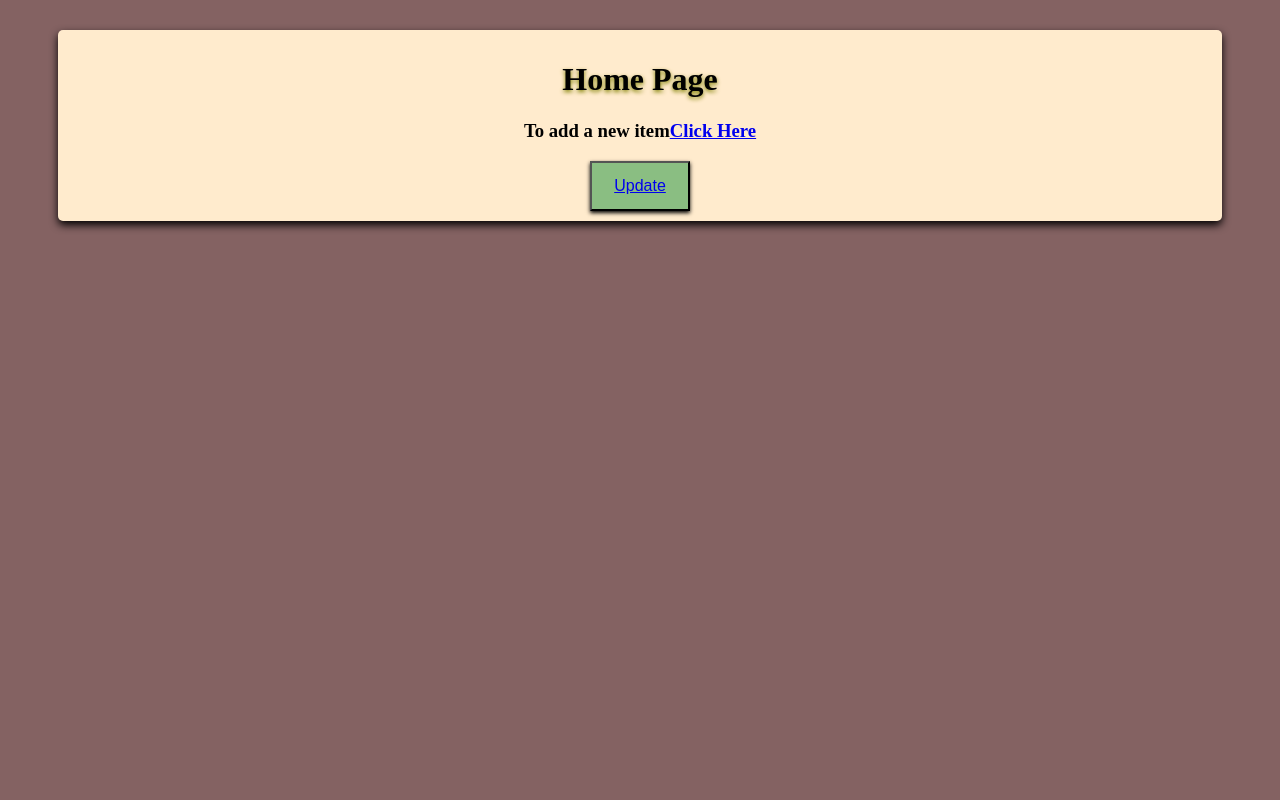
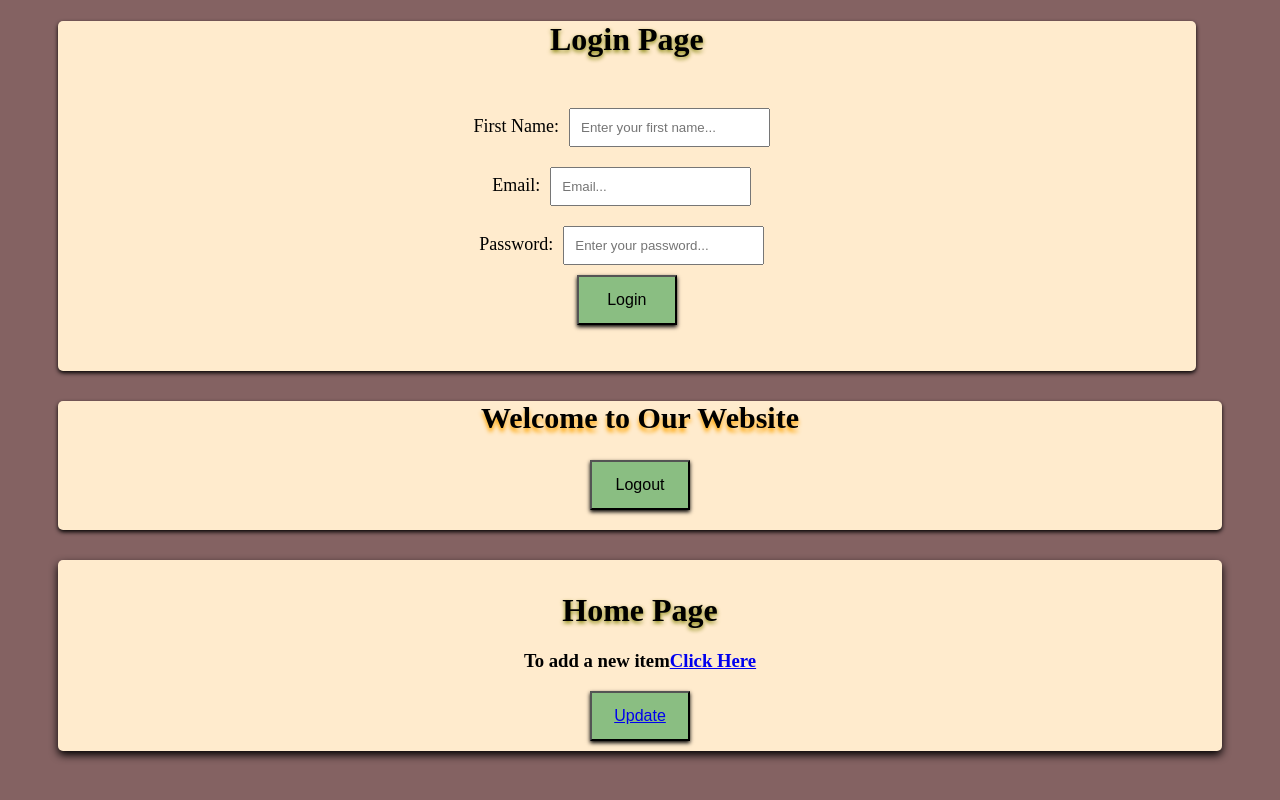
Before and after one commit to kalviumcommunity/Terrific_traps, a React (Vite) app in the folder client/: page /login in a window 1280 px wide. Shown: the top 800 px of the page. Built offline with nearby package versions, Linux system fonts and the light colour scheme.

Commit message:
loginPage

```diff
--- a/client/src/App.css
+++ b/client/src/App.css
@@ -0,0 +1,176 @@
+.frm{
+  background-color: blanchedalmond;
+  border-radius: 5px;
+  box-shadow: 0 2px 4px;
+  margin-left: 50px;
+  margin-right: 50px;
+  margin-bottom: 20px;
+  margin-top: 30px;
+  padding-top: 10px;
+  padding-bottom: 30px;
+  margin-left: 55px;
+  margin-right: 55px;
+}
+input{
+  margin: 10px;
+  padding: 10px;
+}
+.contain{
+  display: flex;
+  flex-direction: column;
+  justify-content: center;
+}
+.frm:hover{
+  background-color: rgb(187, 240, 222);
+  box-shadow: 0 8px 16px ;
+}
+input:hover{
+  box-shadow: 0 5px 10px black;
+  outline: none;
+  color: rgb(94, 84, 72);
+  font-size: 15px;
+  transition: 0.5s;
+}
+label{
+  font-size: large;
+}
+label:hover{
+  font-size: larger;
+  font-weight: 1000;
+  text-shadow: 0 2px 4px rgb(136, 112, 112);
+}
+
+.btn{
+  padding: 5px;
+}
+button{
+  background-color: rgb(138, 190, 130);
+  box-shadow: 0 2px 4px;
+  width: 100px;
+    height: 50px;
+    font-size: 16px;
+}
+button:hover{
+  background-color: rgb(166, 150, 247);
+  box-shadow:  2px 4px;
+}
+body{
+  background-color:rgb(132, 98, 98);
+}
+h2{
+  font-size: 30px;
+  text-shadow: 0 4px 4px orange;
+}
+.container{
+  background-color: blanchedalmond;
+  padding-bottom: 15px;
+  border-radius: 6px;
+  width: 500px;
+  display:flex;
+  flex-direction: column  ;
+  margin-top: 50px;
+  box-shadow: 0 4px 8px black;
+}
+.container:hover{
+  box-shadow: 0 20px 20px;
+}
+.data{
+  background-color: rgb(130, 179, 179);
+  padding-bottom: 5px;
+  margin: 20px;
+  margin-bottom: 20px;
+  border-radius: 10px;
+  font-weight:bold;
+  box-shadow: 0 4px 8px black;
+}
+.data:hover{
+  box-shadow: 10px 10px;
+  transition: 0.5s;
+  background-color: rgb(222, 178, 117);
+}
+.Flex {
+  display: grid;
+  justify-content: space-between;
+  align-items: center;
+  grid-template-columns: repeat(2, 1fr);
+  column-gap: 10px;
+  margin-left: 50px;
+  margin-bottom: 50px;
+}
+.add{
+  padding-top: 10px;
+  background-color: blanchedalmond;
+  border-radius: 5px;
+  box-shadow: 0 2px 4px;
+  margin-left: 50px;
+  margin-right: 50px;
+  margin-bottom: 20px;
+  margin-top: 30px;
+  padding-bottom: 10px;
+  box-shadow: 0 4px 8px black;
+}
+.add:hover{
+  background-color: rgb(187, 240, 222);
+}
+.intro{
+  background-color: blanchedalmond;
+  border-radius: 5px;
+  box-shadow: 0 2px 4px;
+  margin-left: 50px;
+  margin-right: 50px;
+  margin-bottom: 30px;
+}
+
+.image{
+  line-height: 130px;
+  width: 120px;
+  text-shadow: 1px 1px;
+  border: 1px solid black;
+  text-align: center;
+  font-size: 25px;
+  font-weight: bold;
+  margin-left: 45%;
+  box-shadow: 0px 0px 2px 2px;
+}
+h1{
+  text-shadow: 0 2px 4px ;
+  text-shadow:  0 2px 4px olive;
+}
+body{
+  text-align: center;
+  padding-bottom: 100px;
+}
+
+p{
+  font-size: 25px;
+}
+
+.box{
+  background-color: blanchedalmond;
+  border-radius: 5px;
+  box-shadow: 0 2px 4px;
+  margin-left: 50px;
+  margin-right: 50px;
+  margin-bottom: 30px;
+  width: 90%;
+  height: 350px;
+}
+.box:hover{
+  background-color: rgb(187, 240, 222);
+  border-radius: 5px;
+  box-shadow: 0 8px 16px;
+}
+.design{
+  background-color: blanchedalmond;
+  border-radius: 5px;
+  box-shadow: 0 2px 4px;
+  margin-left: 50px;
+  margin-right: 50px;
+  margin-bottom: 30px;
+  padding-bottom: 20px;
+}
+.design:hover{
+  background-color: rgb(187, 240, 222);
+  border-radius: 5px;
+  box-shadow: 0 8px 16px;
+}
--- a/client/src/App.jsx
+++ b/client/src/App.jsx
@@ -4,6 +4,8 @@ import Details from "./components/Details.jsx";
 import { BrowserRouter, Route, Routes } from "react-router-dom";
 import Update from "./components/Update.jsx";
 import Click from "./components/Click.jsx";
+import Login from "./components/Login.jsx";
+import './App.css'
 function App() {
   return (
     <>
@@ -12,6 +14,7 @@ function App() {
           <Route path="/" element={<Home />} />
           <Route path="/click" element={<Click />} />
           <Route path='/update/:id' element={<Update/>}/>
+          <Route path='login' element={<Login/>}/>
         </Routes>
         <Details />
       </BrowserRouter>
--- a/client/src/components/Click.css
+++ /dev/null
@@ -1,56 +0,0 @@
-.frm{
-  background-color: blanchedalmond;
-  border-radius: 5px;
-  box-shadow: 0 2px 4px;
-  margin-left: 50px;
-  margin-right: 50px;
-  margin-bottom: 20px;
-  margin-top: 30px;
-  padding-top: 10px;
-  padding-bottom: 30px;
-  margin-left: 55px;
-  margin-right: 55px;
-}
-input{
-  margin: 10px;
-  padding: 10px;
-}
-.contain{
-  display: flex;
-  flex-direction: column;
-  justify-content: center;
-}
-.frm:hover{
-  background-color: rgb(187, 240, 222);
-  box-shadow: 0 8px 16px ;
-}
-input:hover{
-  box-shadow: 0 5px 10px black;
-  outline: none;
-  color: rgb(94, 84, 72);
-  font-size: 15px;
-  transition: 0.5s;
-}
-label{
-  font-size: large;
-}
-label:hover{
-  font-size: larger;
-  font-weight: 1000;
-  text-shadow: 0 2px 4px rgb(136, 112, 112);
-}
-
-.btn{
-  padding: 5px;
-}
-button{
-  background-color: rgb(138, 190, 130);
-  box-shadow: 0 2px 4px;
-  width: 100px;
-    height: 50px;
-    font-size: 16px;
-}
-button:hover{
-  background-color: rgb(164, 129, 129);
-  box-shadow:  2px 4px;
-}
--- a/client/src/components/Click.jsx
+++ b/client/src/components/Click.jsx
@@ -1,7 +1,6 @@
 import React, { useState } from "react";
 import axios from "axios";
 import { useNavigate } from "react-router-dom";
-import "./Click.css";
 
 function Click() {
   const [ProductName, setProductName] = useState();
--- a/client/src/components/Details.css
+++ /dev/null
@@ -1,58 +0,0 @@
-body{
-  background-color:rgb(132, 98, 98);
-}
-h2{
-  font-size: 30px;
-  text-shadow: 0 4px 4px orange;
-}
-.container{
-  background-color: blanchedalmond;
-  padding-bottom: 15px;
-  border-radius: 6px;
-  width: 500px;
-  display:flex;
-  flex-direction: column  ;
-  margin-top: 50px;
-  box-shadow: 0 4px 8px black;
-}
-.container:hover{
-  box-shadow: 0 20px 20px;
-}
-.data{
-  background-color: rgb(130, 179, 179);
-  padding-bottom: 5px;
-  margin: 20px;
-  margin-bottom: 20px;
-  border-radius: 10px;
-  font-weight:bold;
-  box-shadow: 0 4px 8px black;
-}
-.data:hover{
-  box-shadow: 10px 10px;
-  transition: 0.5s;
-  background-color: rgb(222, 178, 117);
-}
-.Flex {
-  display: grid;
-  justify-content: space-between;
-  align-items: center;
-  grid-template-columns: repeat(2, 1fr);
-  column-gap: 10px;
-  margin-left: 50px;
-  margin-bottom: 50px;
-}
-.add{
-  padding-top: 10px;
-  background-color: blanchedalmond;
-  border-radius: 5px;
-  box-shadow: 0 2px 4px;
-  margin-left: 50px;
-  margin-right: 50px;
-  margin-bottom: 20px;
-  margin-top: 30px;
-  padding-bottom: 10px;
-  box-shadow: 0 4px 8px black;
-}
-.add:hover{
-  background-color: rgb(187, 240, 222);
-}
--- a/client/src/components/Details.jsx
+++ b/client/src/components/Details.jsx
@@ -1,9 +1,49 @@
 import React, { useEffect, useState } from "react";
 import { Link } from "react-router-dom";
-import "./Details.css";
+import axios from "axios";
 
 function Details() {
   const [value, setValue] = useState([]);
+  const [userData, setuserData] = useState([]);
+
+  useEffect(() => {
+    const getCookie = (name) => {
+      const cookieArray = document.cookie.split("; ");
+      const cookie = cookieArray.find((row) => row.startsWith(name + "="));
+      return cookie ? cookie.split("=")[1] : null;
+    };
+    const name = getCookie("name");
+    const email = getCookie("email");
+    const username = getCookie("username");
+
+    console.log("User Data:", { name, email, username });
+
+    setuserData({ name, email, username });
+  }, []);
+
+  useEffect(() => {
+    async function getApi() {
+      try {
+        const res = await axios.get("http://localhost:3000/");
+        console.log(res.data);
+        setData(res.data);
+      } catch (err) {
+        console.log(err);
+      }
+    }
+    getApi();
+  }, []);
+
+  const clearCookie = (name) => {
+    document.cookie = `${name}=; expires=Thu, 01 Jan 1970 00:00:00 UTC; path=/;`;
+  };
+
+  const handleLogout = (e) => {
+    clearCookie("name");
+    clearCookie("email");
+    clearCookie("password");
+    console.log("Updated Cookies:", document.cookie);
+  };
 
   useEffect(() => {
     console.log("Fetching data...");
@@ -23,6 +63,20 @@ function Details() {
 
   return (
     <>
+      <div className="design">
+        <nav>
+          <h2>Welcome to Our Website</h2>
+          {userData.name && <p>Name: {userData.name}</p>}
+          {userData.email && <p>Email: {userData.email}</p>}
+          {userData.password && <p>Password: {userData.password}</p>}
+          <Link to="/login">
+            <button onClick={handleLogout} className="logout">
+              Logout
+            </button>
+          </Link>
+        </nav>
+      </div>
+
       <div className="add">
         <h1>Home Page</h1>
         <h3>
@@ -32,7 +86,7 @@ function Details() {
           </Link>
         </h3>
         <button>
-          <Link to = {`/update/${value}`}>Update</Link>
+          <Link to={`/update/${value}`}>Update</Link>
         </button>
       </div>
       <div className="Flex">
--- a/client/src/components/Home.css
+++ /dev/null
@@ -1,32 +0,0 @@
-.intro{
-  background-color: blanchedalmond;
-  border-radius: 5px;
-  box-shadow: 0 2px 4px;
-  margin-left: 50px;
-  margin-right: 50px;
-  margin-bottom: 30px;
-}
-
-.image{
-  line-height: 130px;
-  width: 120px;
-  text-shadow: 1px 1px;
-  border: 1px solid black;
-  text-align: center;
-  font-size: 25px;
-  font-weight: bold;
-  margin-left: 45%;
-  box-shadow: 0px 0px 2px 2px;
-}
-h1{
-  text-shadow: 0 2px 4px ;
-  text-shadow:  0 2px 4px olive;
-}
-body{
-  text-align: center;
-  padding-bottom: 100px;
-}
-
-p{
-  font-size: 25px;
-}
--- a/client/src/components/Home.jsx
+++ b/client/src/components/Home.jsx
@@ -1,5 +1,4 @@
 import React from 'react';
-import './Home.css';
 
 function Home() {
   return (
--- /dev/null
+++ b/client/src/components/Login.jsx
@@ -0,0 +1,48 @@
+import React from "react";
+import { Link } from "react-router-dom";
+
+function Login() {
+  const cData = (name, value) => {
+    document.cookie = `${name}={${value}};path="/"`;
+  };
+
+  return (
+    <div className="box">
+      <h1>Login Page</h1>
+      <form className="login" onSubmit={(e) => e.preventDefault()}>
+        <br/>
+        <label htmlFor="name">First Name:</label>
+        <input
+          type="text"
+          placeholder="Enter your first name..."
+          onChange={(e) => cData("name", e.target.value)}
+          className="name"
+        />
+        <br/>
+        <label htmlFor="email">Email:</label>
+        <input
+          type="email"
+          placeholder="Email..."
+          onChange={(e) => cData("email", e.target.value)}
+          className="email"
+        />
+        <br />
+        <label htmlFor="password">Password:</label>
+        <input
+          type="text"
+          placeholder="Enter your password..."
+          onChange={(e) => cData("password", e.target.value)}
+          className="password"
+        />
+        <br />
+        <Link to="/">
+          <button type="submit" className="login">
+            Login
+          </button>
+        </Link>
+      </form>
+    </div>
+  );
+}
+
+export default Login;
--- a/client/src/components/Update.jsx
+++ b/client/src/components/Update.jsx
@@ -1,7 +1,7 @@
 import React, { useEffect, useState } from "react";
 import axios from "axios";
 import { useNavigate } from "react-router-dom";
-import "./Click.css";
+
 
 function Update() {
   const [ProductName, setProductName] = useState({});
```
